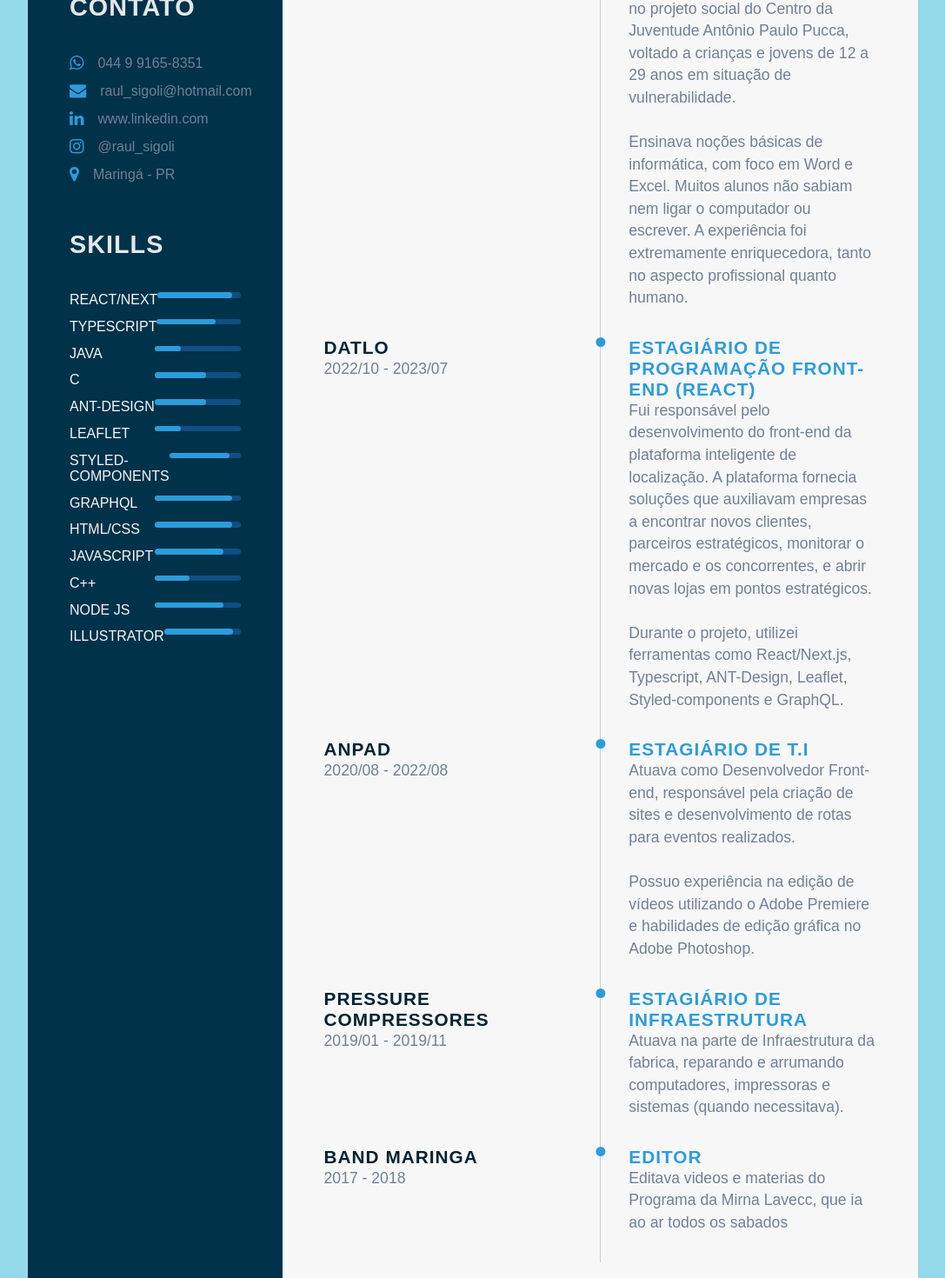
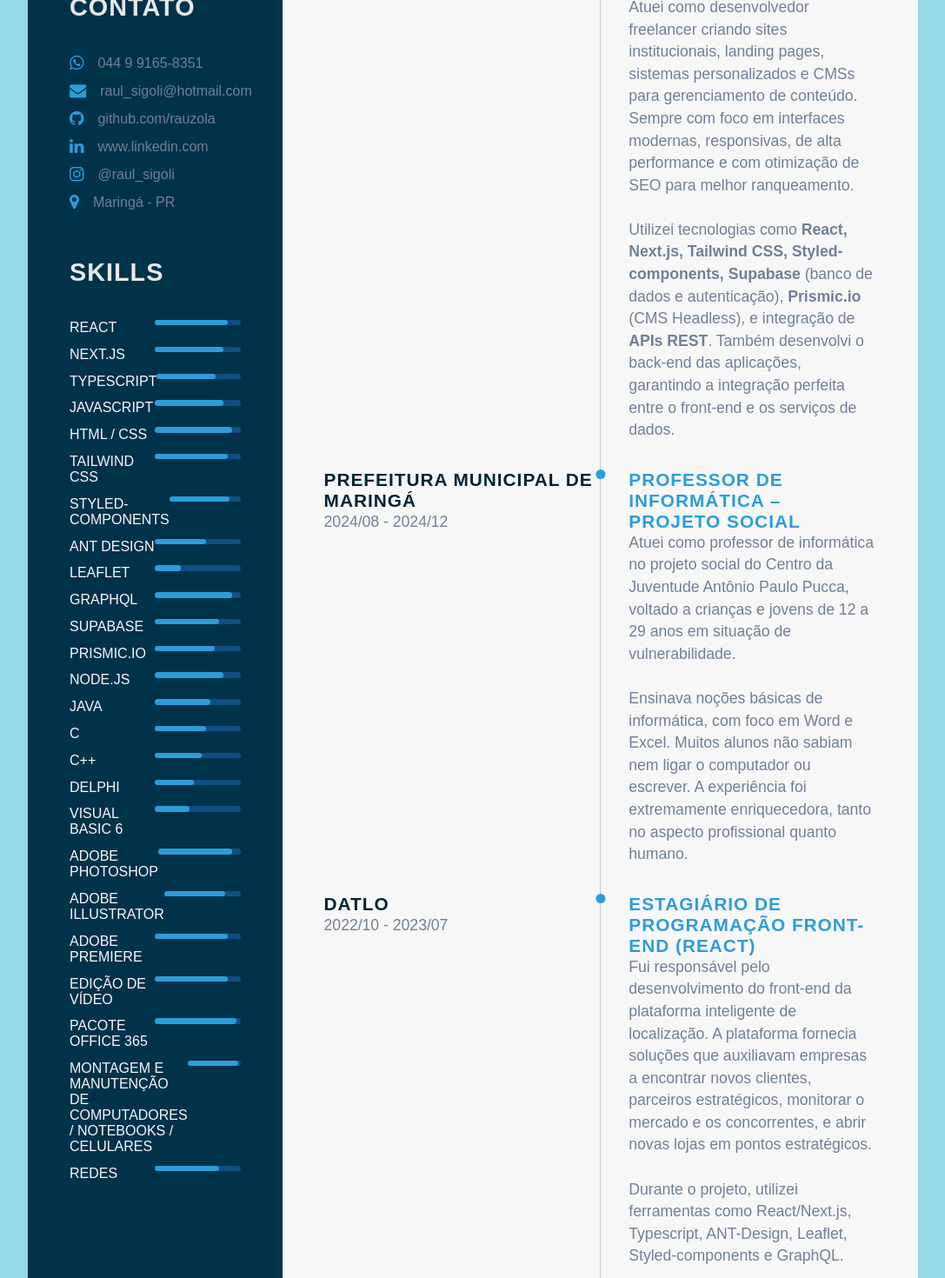
Before and after one commit to rauzola/curriculo, a Next.js app: page / in a window 1280 px wide. Shown: the part 480-1950 px from the top of the page at 87% size, without its empty margins (96-1183 px from the left). Built offline with nearby package versions, Linux system fonts and the light colour scheme.

Commit message:
feat: atualizando o currículo  15/08/2025

```diff
--- a/app/globals.css
+++ b/app/globals.css
@@ -174,6 +174,50 @@ body {
     width: 90%;
 }
 
+.progress-bar {
+    width: 100%;
+    height: .4rem;
+    background-color: #2f81ed5b;
+    position: relative;
+    border-radius: 12px;
+}
+
+.progress {
+    height: 100%;
+    position: absolute;
+    left: 0;
+    background-color: #2D9CDB;
+    border-radius: 12px;
+}
+
+/* Skills com percentuais */
+.react-progress { width: 85%; }
+.next-progress { width: 80%; }
+.typescript-progress { width: 70%; }
+.js-progress { width: 80%; }
+.htmlcss-progress { width: 90%; }
+.tailwind-progress { width: 85%; }
+.styled-progress { width: 85%; }
+.ant-progress { width: 60%; }
+.leaflet-progress { width: 30%; }
+.graphql-progress { width: 90%; }
+.supabase-progress { width: 75%; }
+.prismic-progress { width: 70%; }
+.node-progress { width: 80%; }
+.java-progress { width: 65%; }
+.c-progress { width: 60%; }
+.cpp-progress { width: 55%; }
+.delphi-progress { width: 45%; }
+.vb-progress { width: 40%; }
+.photoshop-progress { width: 90%; }
+.illustrator-progress { width: 80%; }
+.premiere-progress { width: 85%; }
+.videoedit-progress { width: 85%; }
+.office-progress { width: 95%; }
+.hardware-progress { width: 95%; }
+.redes-progress { width: 75%; }
+
+
 .skill-title {
     text-transform: uppercase;
     color: #f7f7f7;
--- a/app/page.tsx
+++ b/app/page.tsx
@@ -38,12 +38,21 @@ export default function Home() {
                     raul_sigoli@hotmail.com
                   </a>
                 </li>
+                <li>
+                  <i className="fa fa-github" />
+                  <a
+                    href="https://github.com/rauzola?tab=repositories"
+                    target="_blank"
+                  >
+                    github.com/rauzola
+                  </a>
+                </li>
                 {/* <li>
-                  <i className="fa fa-globe" />
-                  <a href="#" target="_blank">
-                    portfolio (EM-BREVE)
-                  </a>
-                </li> */}
+      <i className="fa fa-globe" />
+      <a href="#" target="_blank">
+        portfolio (EM-BREVE)
+      </a>
+    </li> */}
                 <li>
                   <i className="fa fa-linkedin" />
                   <a
@@ -78,65 +87,21 @@ export default function Home() {
               <h3 className="main-title">Skills</h3>
               <ul>
                 <li>
-                  <p className="skill-title">React/Next</p>
+                  <p className="skill-title">React</p>
                   <div className="progress-bar">
-                    <div className="progress ps-progress" />
+                    <div className="progress react-progress" />
                   </div>
                 </li>
-
+                <li>
+                  <p className="skill-title">Next.js</p>
+                  <div className="progress-bar">
+                    <div className="progress next-progress" />
+                  </div>
+                </li>
                 <li>
                   <p className="skill-title">Typescript</p>
                   <div className="progress-bar">
-                    <div className="progress Typescript-progress" />
-                  </div>
-                </li>
-
-                <li>
-                  <p className="skill-title">Java</p>
-                  <div className="progress-bar">
-                    <div className="progress j-progress" />
-                  </div>
-                </li>
-
-                <li>
-                  <p className="skill-title">C</p>
-                  <div className="progress-bar">
-                    <div className="progress c-progress" />
-                  </div>
-                </li>
-
-                <li>
-                  <p className="skill-title">ANT-Design</p>
-                  <div className="progress-bar">
-                    <div className="progress ANT-progress" />
-                  </div>
-                </li>
-
-                <li>
-                  <p className="skill-title">Leaflet</p>
-                  <div className="progress-bar">
-                    <div className="progress Leaflet-progress" />
-                  </div>
-                </li>
-
-                <li>
-                  <p className="skill-title">Styled-components</p>
-                  <div className="progress-bar">
-                    <div className="progress Styled-progress" />
-                  </div>
-                </li>
-
-                <li>
-                  <p className="skill-title">GraphQL</p>
-                  <div className="progress-bar">
-                    <div className="progress GraphQL-progress" />
-                  </div>
-                </li>
-
-                <li>
-                  <p className="skill-title">html/css</p>
-                  <div className="progress-bar">
-                    <div className="progress ps-progress" />
+                    <div className="progress typescript-progress" />
                   </div>
                 </li>
                 <li>
@@ -145,29 +110,139 @@ export default function Home() {
                     <div className="progress js-progress" />
                   </div>
                 </li>
-
+                <li>
+                  <p className="skill-title">HTML / CSS</p>
+                  <div className="progress-bar">
+                    <div className="progress htmlcss-progress" />
+                  </div>
+                </li>
+                <li>
+                  <p className="skill-title">Tailwind CSS</p>
+                  <div className="progress-bar">
+                    <div className="progress tailwind-progress" />
+                  </div>
+                </li>
+                <li>
+                  <p className="skill-title">Styled-components</p>
+                  <div className="progress-bar">
+                    <div className="progress styled-progress" />
+                  </div>
+                </li>
+                <li>
+                  <p className="skill-title">ANT Design</p>
+                  <div className="progress-bar">
+                    <div className="progress ant-progress" />
+                  </div>
+                </li>
+                <li>
+                  <p className="skill-title">Leaflet</p>
+                  <div className="progress-bar">
+                    <div className="progress leaflet-progress" />
+                  </div>
+                </li>
+                <li>
+                  <p className="skill-title">GraphQL</p>
+                  <div className="progress-bar">
+                    <div className="progress graphql-progress" />
+                  </div>
+                </li>
+                <li>
+                  <p className="skill-title">Supabase</p>
+                  <div className="progress-bar">
+                    <div className="progress supabase-progress" />
+                  </div>
+                </li>
+                <li>
+                  <p className="skill-title">Prismic.io</p>
+                  <div className="progress-bar">
+                    <div className="progress prismic-progress" />
+                  </div>
+                </li>
+                <li>
+                  <p className="skill-title">Node.js</p>
+                  <div className="progress-bar">
+                    <div className="progress node-progress" />
+                  </div>
+                </li>
+                <li>
+                  <p className="skill-title">Java</p>
+                  <div className="progress-bar">
+                    <div className="progress java-progress" />
+                  </div>
+                </li>
+                <li>
+                  <p className="skill-title">C</p>
+                  <div className="progress-bar">
+                    <div className="progress c-progress" />
+                  </div>
+                </li>
                 <li>
                   <p className="skill-title">C++</p>
                   <div className="progress-bar">
-                    <div className="progress cc-progress" />
+                    <div className="progress cpp-progress" />
                   </div>
                 </li>
-
                 <li>
-                  <p className="skill-title">Node js</p>
+                  <p className="skill-title">Delphi</p>
                   <div className="progress-bar">
-                    <div className="progress n-progress" />
+                    <div className="progress delphi-progress" />
                   </div>
                 </li>
-
                 <li>
-                  <p className="skill-title">illustrator</p>
+                  <p className="skill-title">Visual Basic 6</p>
                   <div className="progress-bar">
-                    <div className="progress ps-progress" />
+                    <div className="progress vb-progress" />
+                  </div>
+                </li>
+                <li>
+                  <p className="skill-title">Adobe Photoshop</p>
+                  <div className="progress-bar">
+                    <div className="progress photoshop-progress" />
+                  </div>
+                </li>
+                <li>
+                  <p className="skill-title">Adobe Illustrator</p>
+                  <div className="progress-bar">
+                    <div className="progress illustrator-progress" />
+                  </div>
+                </li>
+                <li>
+                  <p className="skill-title">Adobe Premiere</p>
+                  <div className="progress-bar">
+                    <div className="progress premiere-progress" />
+                  </div>
+                </li>
+                <li>
+                  <p className="skill-title">Edição de Vídeo</p>
+                  <div className="progress-bar">
+                    <div className="progress videoedit-progress" />
+                  </div>
+                </li>
+                <li>
+                  <p className="skill-title">Pacote Office 365</p>
+                  <div className="progress-bar">
+                    <div className="progress office-progress" />
+                  </div>
+                </li>
+                <li>
+                  <p className="skill-title">
+                    Montagem e Manutenção de Computadores / Notebooks /
+                    Celulares
+                  </p>
+                  <div className="progress-bar">
+                    <div className="progress hardware-progress" />
+                  </div>
+                </li>
+                <li>
+                  <p className="skill-title">Redes</p>
+                  <div className="progress-bar">
+                    <div className="progress redes-progress" />
                   </div>
                 </li>
               </ul>
             </div>
+
+
           </div>
         </section>
 
@@ -186,11 +261,47 @@ export default function Home() {
               </p>
               <br />
               <br />
-              <p className="para">(Atualizado 08/08/2025)</p>
+              <p className="para">(Atualizado 15/08/2025)</p>
             </section>
 
             <section className="experince sect">
               <h2 className="right-title">Dados Profissionais</h2>
+
+              <div className="timeline">
+                <div className="left-tl-content">
+                  <h5 className="tl-title">
+                    Freelancer – Desenvolvimento de Software
+                  </h5>
+                  <p className="para">2023/08 - Atual</p>
+                </div>
+                <div className="right-tl-content">
+                  <div className="tl-content">
+                    <h5 className="tl-title-2">
+                      Desenvolvedor Full Stack – Sites e Sistemas Personalizados
+                    </h5>
+                    <p className="para">
+                      Atuei como desenvolvedor freelancer criando sites
+                      institucionais, landing pages, sistemas personalizados e
+                      CMSs para gerenciamento de conteúdo. Sempre com foco em
+                      interfaces modernas, responsivas, de alta performance e
+                      com otimização de SEO para melhor ranqueamento.
+                      <br />
+                      <br />
+                      Utilizei tecnologias como{" "}
+                      <strong>
+                        React, Next.js, Tailwind CSS, Styled-components,
+                        Supabase
+                      </strong>{" "}
+                      (banco de dados e autenticação),{" "}
+                      <strong>Prismic.io</strong> (CMS Headless), e integração
+                      de <strong>APIs REST</strong>. Também desenvolvi o
+                      back-end das aplicações, garantindo a integração perfeita
+                      entre o front-end e os serviços de dados.
+                    </p>
+                  </div>
+                </div>
+              </div>
+
               <div className="timeline">
                 <div className="left-tl-content">
                   <h5 className="tl-title">Prefeitura Municipal de Maringá</h5>
@@ -216,6 +327,7 @@ export default function Home() {
                   </div>
                 </div>
               </div>
+
               <div className="timeline">
                 <div className="left-tl-content">
                   <h5 className="tl-title">Datlo</h5>
@@ -274,13 +386,14 @@ export default function Home() {
                   <div className="tl-content">
                     <h5 className="tl-title-2">Estagiário de Infraestrutura</h5>
                     <p className="para">
-                      Atuava na parte de Infraestrutura da fabrica, reparando e
+                      Atuava na parte de Infraestrutura da fábrica, reparando e
                       arrumando computadores, impressoras e sistemas (quando
                       necessitava).
                     </p>
                   </div>
                 </div>
               </div>
+
               <div className="timeline">
                 <div className="left-tl-content">
                   <h5 className="tl-title">Band Maringa</h5>
@@ -290,13 +403,14 @@ export default function Home() {
                   <div className="tl-content">
                     <h5 className="tl-title-2">Editor</h5>
                     <p className="para">
-                      Editava videos e materias do Programa da Mirna Lavecc, que
-                      ia ao ar todos os sabados
+                      Editava vídeos e matérias do Programa da Mirna Lavecc, que
+                      ia ao ar todos os sábados.
                     </p>
                   </div>
                 </div>
               </div>
             </section>
+
             <section className="education sect">
               <h2 className="right-title">Escolaridade</h2>
               <div className="timeline">
```
